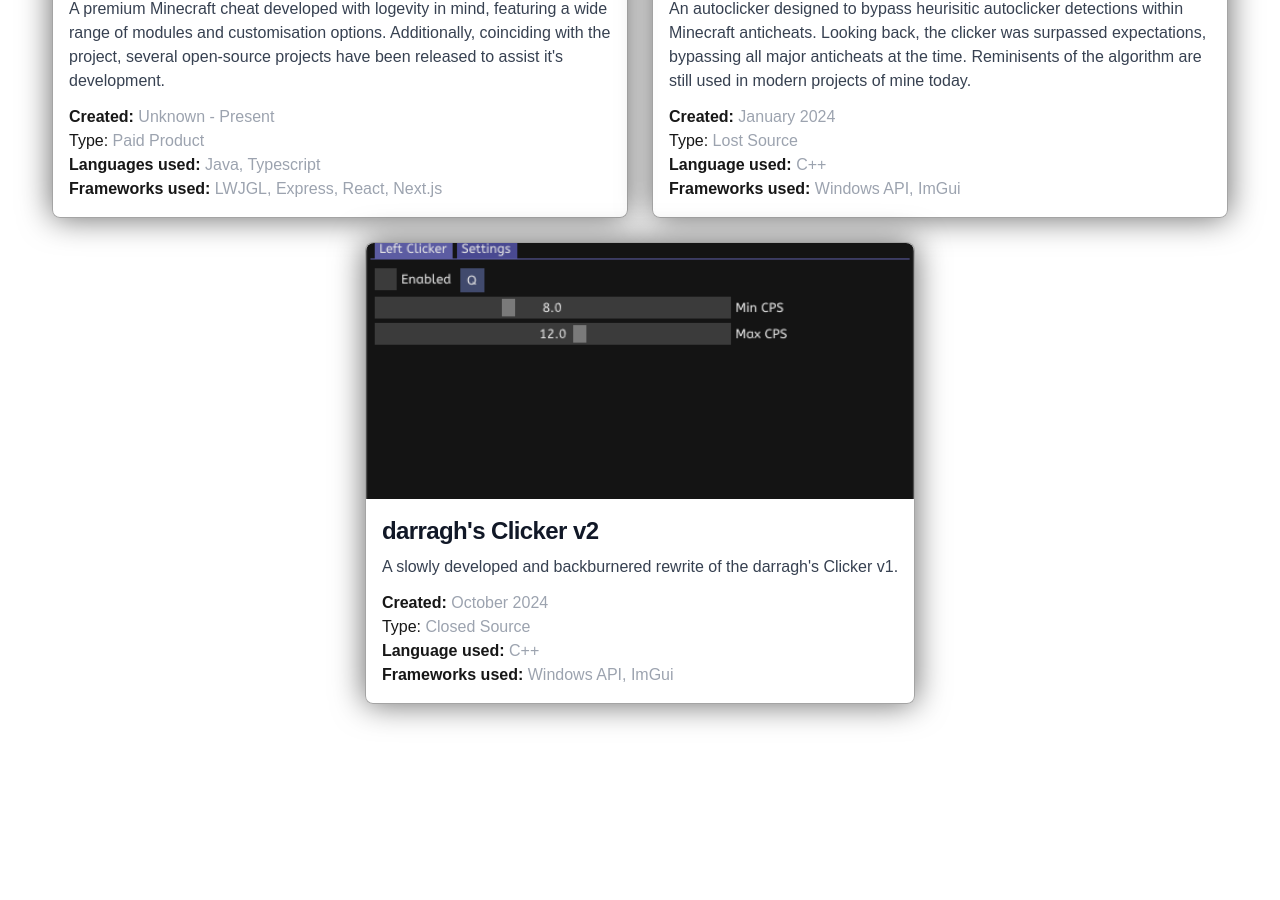
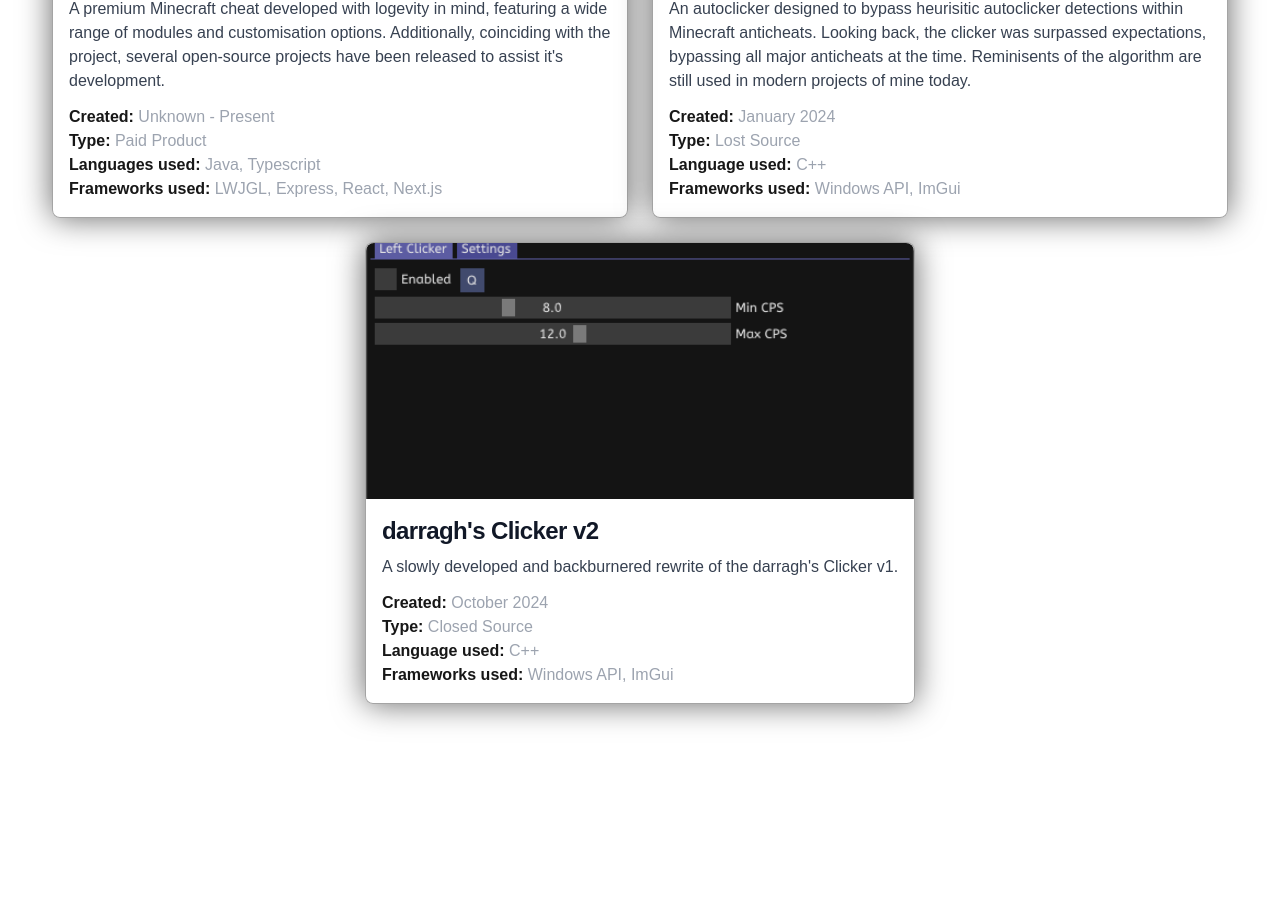
Before and after one commit to darraghd493/personal-site, a Next.js app: page / in a window 1280 px wide. Shown: the part 1580-2480 px from the top of the page. Built offline with nearby package versions, Linux system fonts and the light colour scheme.

Commit message:
Fix type not being bold

```diff
--- a/src/components/ProjectCard.tsx
+++ b/src/components/ProjectCard.tsx
@@ -21,7 +21,7 @@ const ProjectCard = ({ project }: { project: Project }) => {
           </p>
 
           <p><span className="font-bold">Created:</span> <span className="text-gray-400">{project.date}</span></p>
-          <p><span>Type:</span> <span className="text-gray-400">{project.type}</span></p>
+          <p><span className="font-bold">Type:</span> <span className="text-gray-400">{project.type}</span></p>
 
           {
             project.info.languages && (
```
